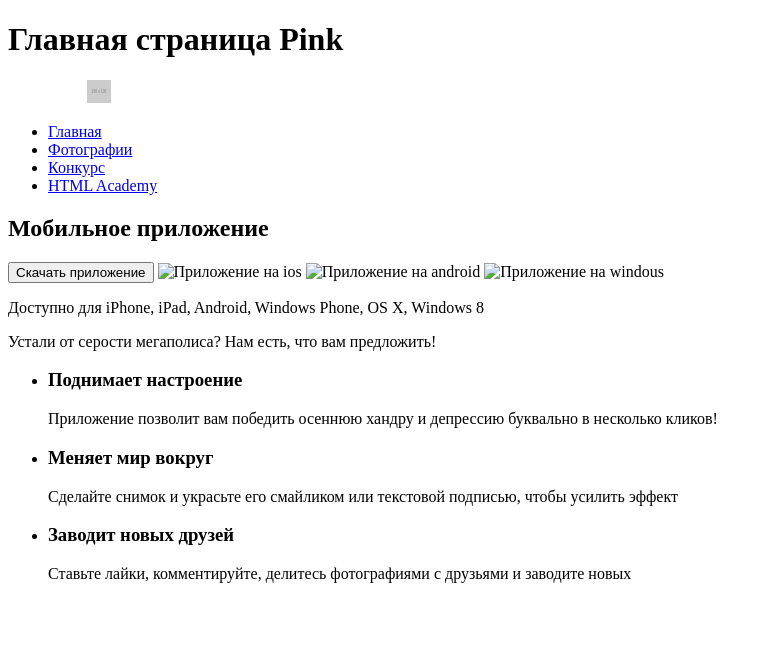
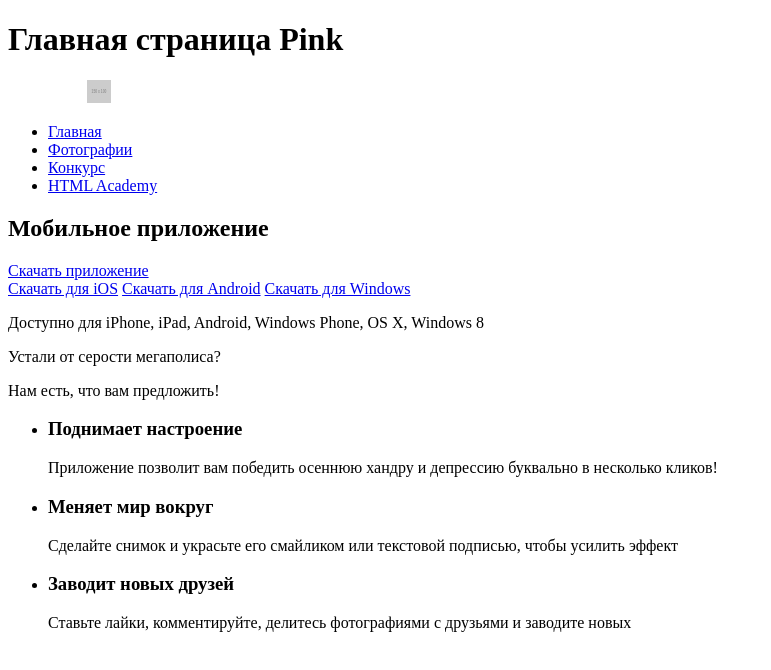
Before and after one commit to Leonid163/866569-pink-17, a website: page source/index.html in a window 1280 px wide. Shown: the whole page, without its empty margins (0-771 px from the left). Drawn offline with Linux system fonts and the light colour scheme.

Commit message:
Доработки 2

```diff
--- a/source/index.html
+++ b/source/index.html
@@ -31,26 +31,19 @@
          </nav>
       </header>
       <main>
-         <section class="sistem">
+         <section class="system">
             <h2 class="visually-hidden">Мобильное приложение</h2>
-            <button class="main-nav__toggle" type="button" href="#">Скачать приложение</button>
-            <a class="sistem-list">
-            <img class="sistem-list__ios-image" src="img/logotype-mobile.svg"  alt="Приложение на ios">
-            </a>
-            <a class="sistem-list">
-            <img class="sistem-list__android-image" src="img/logotype-mobile.svg"  alt="Приложение на android">
-            </a>
-            <a class="sistem-list">
-            <img class="sistem-list__windous-image" src="img/logotype-mobile.svg"  alt="Приложение на windous">
-            </a>
-            <p class="sistem-list">Доступно для iPhone, iPad, Android, Windows Phone, OS X, Windows 8</p>
+            <a class="main-system__toggle" href="#">Скачать приложение</a>
+            <div class="system-list">
+            <a class="system-list__ios-image" href="https://www.apple.com/ios/app-store/"  alt="Приложение на ios">Скачать для iOS</a>
+            <a class="system-list__android-image" href="https://play.google.com/store"  alt="Приложение на android">Скачать для Android</a>
+            <a class="system-list__windous-image" href="https://www.microsoft.com/ru-ru/store/apps/windows"  alt="Приложение на windous">Скачать для Windows</a>
+            </div>
+            <p class="system-list">Доступно для iPhone, iPad, Android, Windows Phone, OS X, Windows 8</p>
          </section>
          <div class="advantages">
-            <p class="advantages__text">
-               Устали от серости мегаполиса?
-               Нам есть, что вам
-               предложить!
-            </p>
+            <p class="advantages__text"> Устали от серости мегаполиса?</p>
+            <p class="advantages__text">Нам есть, что вам предложить!</p>
             <ul class="advantages__list">
                <li class="advantages__item advantages__item--mood">
                   <h3 class="advantages__title">Поднимает настроение</h3>
```
Also changed, not shown: source/form.html (+1 -0 lines), source/photo.html (+9 -12 lines).
